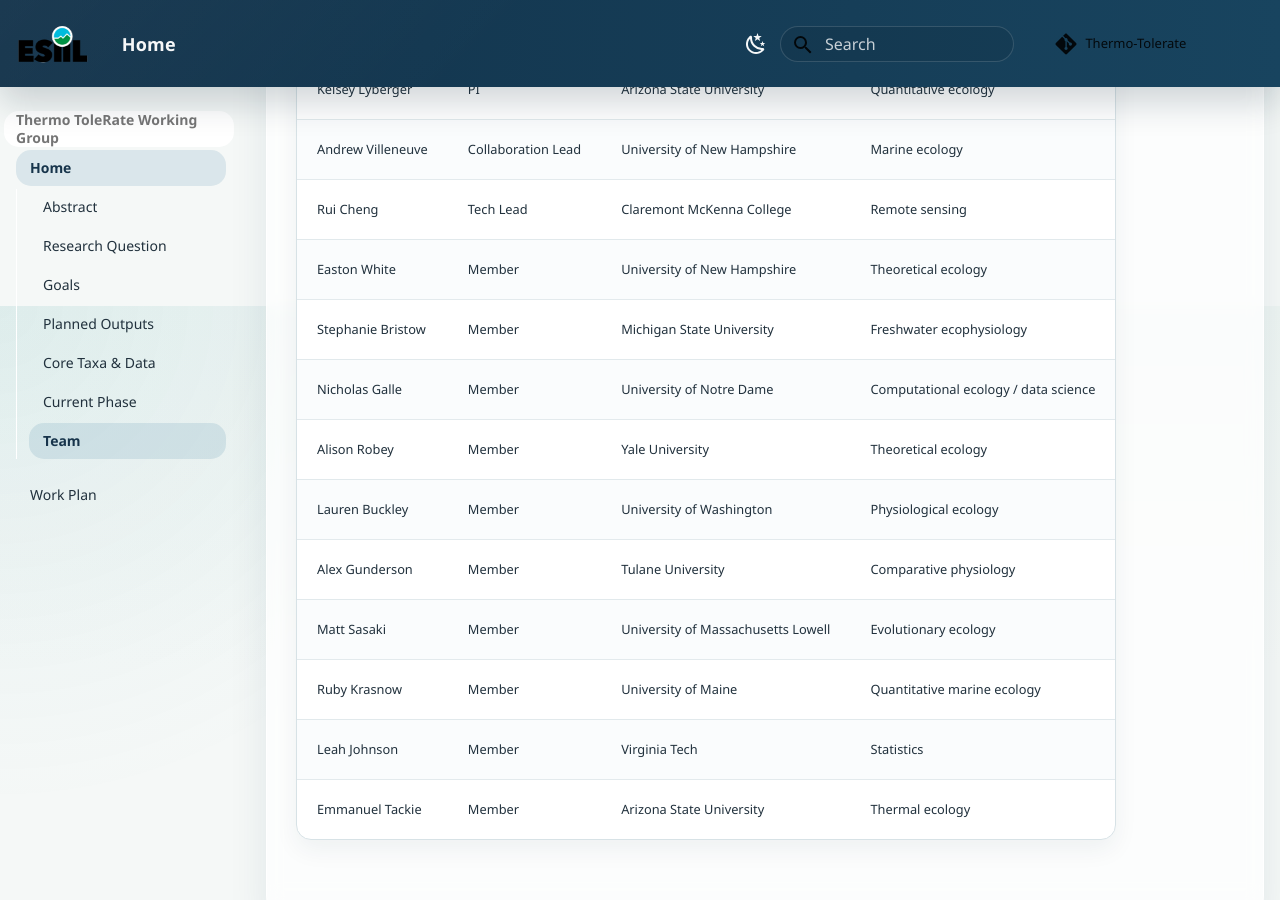
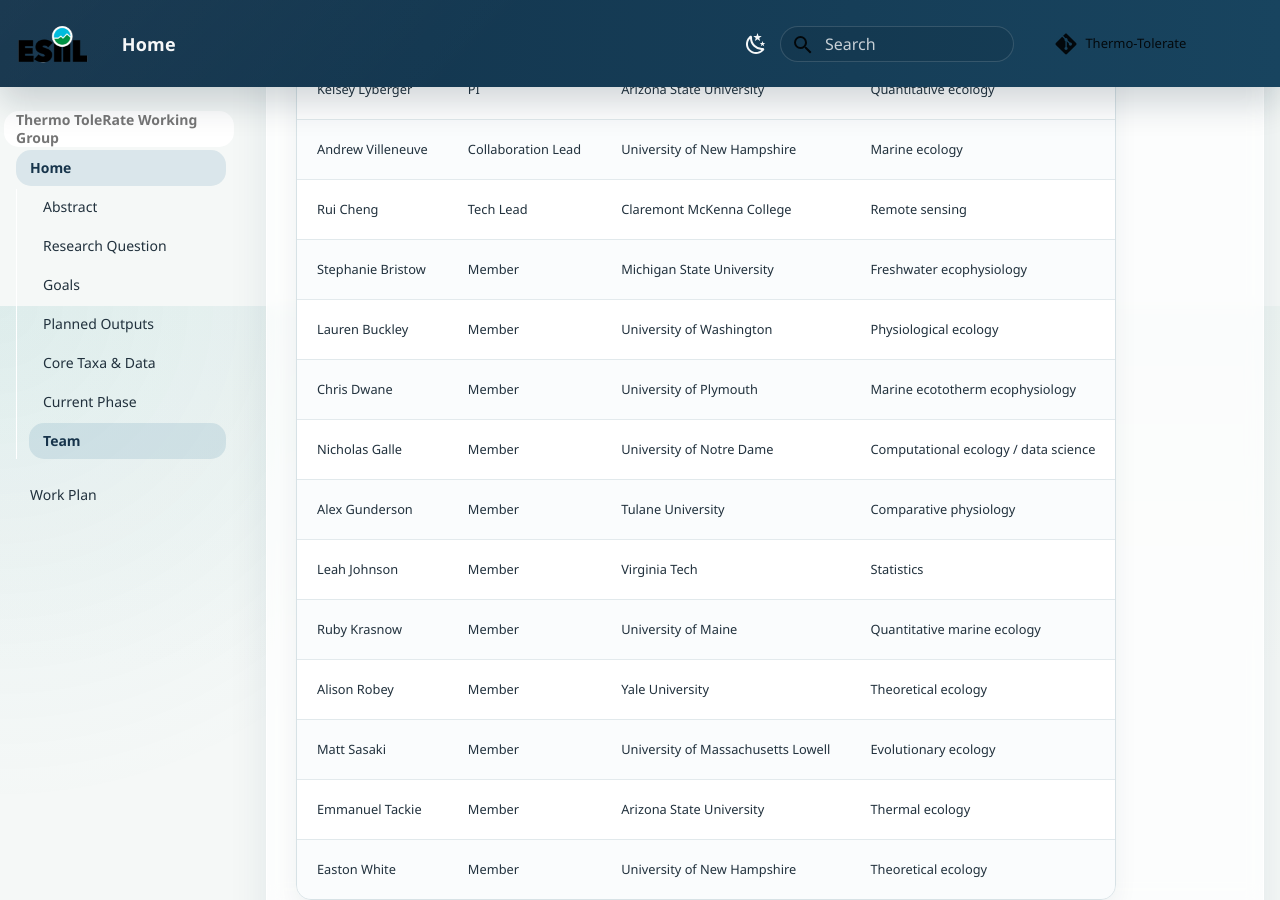
Before and after one commit to CU-ESIIL/Thermo-Tolerate, an MkDocs documentation site: the page built from docs/index.md, in a window 1280 px wide and 900 px high, scrolled down 3294 px. Built offline with MkDocs 1.6.1 and Material for MkDocs 9.7.7, drawn with Linux system fonts in a browser that asks for light colours; comment, search, counter and statistics services are not loaded.

Commit message:
Update member list in index.md

```diff
--- a/docs/index.md
+++ b/docs/index.md
@@ -68,17 +68,16 @@ and building metadata templates ahead of **Meeting 1 (Boulder, June 2026)**.
 | Kelsey Lyberger | PI | Arizona State University | Quantitative ecology |
 | Andrew Villeneuve | Collaboration Lead | University of New Hampshire | Marine ecology |
 | Rui Cheng | Tech Lead | Claremont McKenna College | Remote sensing |
+| Stephanie Bristow | Member | Michigan State University | Freshwater ecophysiology |
+| Lauren Buckley | Member | University of Washington | Physiological ecology |
+| Chris Dwane | Member | University of Plymouth | Marine ecototherm ecophysiology |
+| Nicholas Galle | Member | University of Notre Dame | Computational ecology / data science |
+| Alex Gunderson | Member | Tulane University | Comparative physiology |
+| Leah Johnson | Member | Virginia Tech | Statistics |
+| Ruby Krasnow | Member | University of Maine | Quantitative marine ecology |
+| Alison Robey | Member | Yale University | Theoretical ecology |
+| Matt Sasaki | Member | University of Massachusetts Lowell | Evolutionary ecology |
+| Emmanuel Tackie | Member | Arizona State University | Thermal ecology |
 | Easton White | Member | University of New Hampshire | Theoretical ecology |
-| Stephanie Bristow | Member | Michigan State University | Freshwater ecophysiology |
-| Nicholas Galle | Member | University of Notre Dame | Computational ecology / data science |
-| Alison Robey | Member | Yale University | Theoretical ecology |
-| Lauren Buckley | Member | University of Washington | Physiological ecology |
-| Alex Gunderson | Member | Tulane University | Comparative physiology |
-| Matt Sasaki | Member | University of Massachusetts Lowell | Evolutionary ecology |
-| Ruby Krasnow | Member | University of Maine | Quantitative marine ecology |
-| Leah Johnson | Member | Virginia Tech | Statistics |
-| Emmanuel Tackie | Member | Arizona State University | Thermal ecology |
-
-
 
 --8<-- "_generated/image_slots.md"
```
